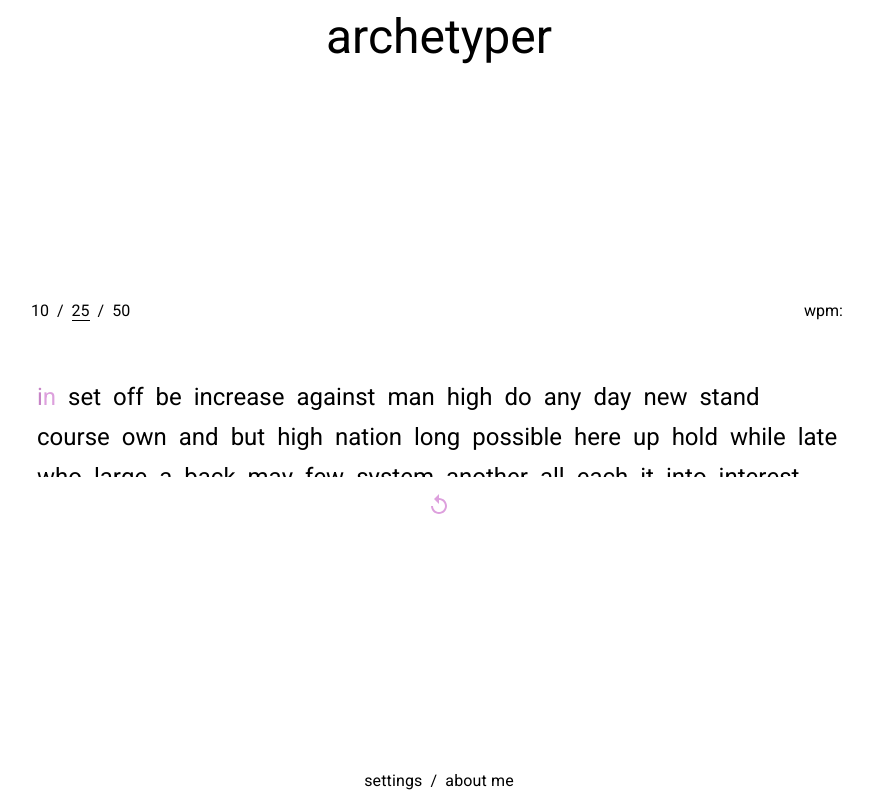
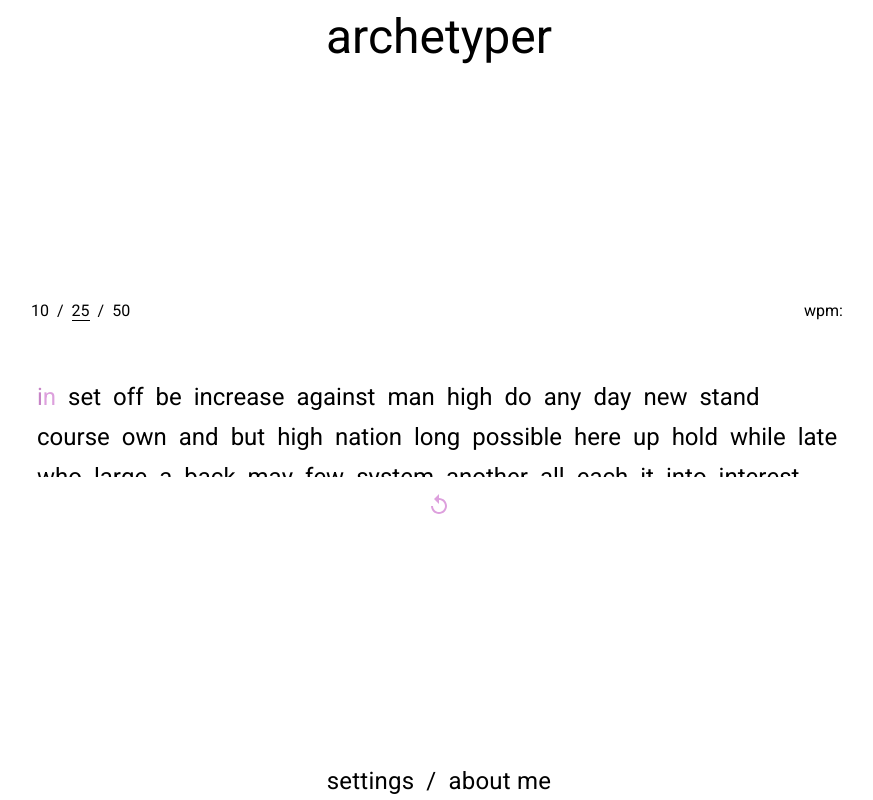
Before and after one commit to nkuek/archetyper, a React (Create React App) app: page / in a window 1280 px wide. Shown: the whole page, without its empty margins (201-1074 px from the left). Built offline with nearby package versions, Linux system fonts and the light colour scheme.

Commit message:
fixed font sizing

```diff
--- a/src/app/App.tsx
+++ b/src/app/App.tsx
@@ -118,14 +118,29 @@ const App = () => {
       >
         <Typography
           onClick={() => setSettingsDialogOpen(true)}
-          sx={{ ...gradientUnderline(settingsDialogOpen), cursor: 'pointer' }}
+          sx={{
+            ...gradientUnderline(settingsDialogOpen),
+            cursor: 'pointer',
+            fontSize: 'inherit',
+          }}
         >
           settings
         </Typography>
-        <Typography sx={{ margin: '0 .5em' }}>/</Typography>
+        <Typography
+          sx={{
+            margin: '0 .5em',
+            fontSize: 'inherit',
+          }}
+        >
+          /
+        </Typography>
         <Typography
           onClick={() => setAboutMeOpen(true)}
-          sx={{ ...gradientUnderline(aboutMeOpen), cursor: 'pointer' }}
+          sx={{
+            ...gradientUnderline(aboutMeOpen),
+            cursor: 'pointer',
+            fontSize: 'inherit',
+          }}
         >
           about me
         </Typography>
```
